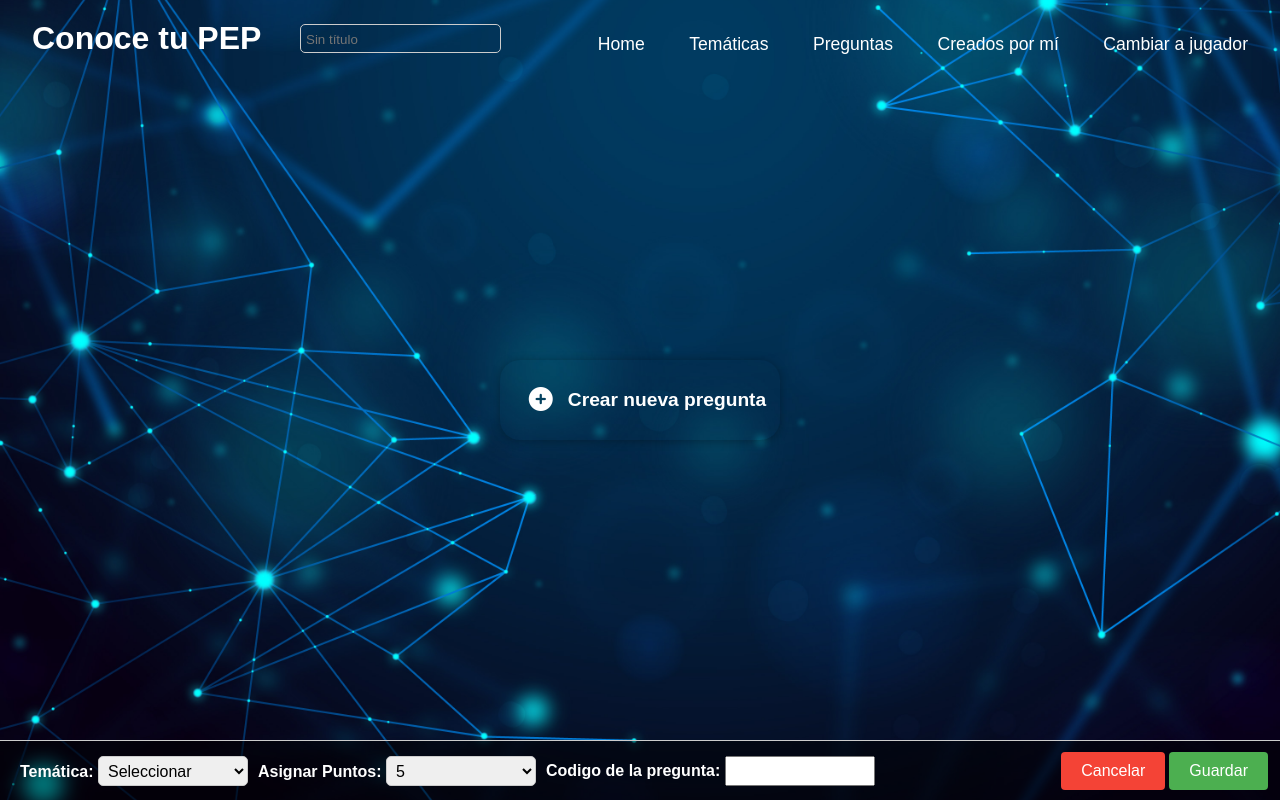
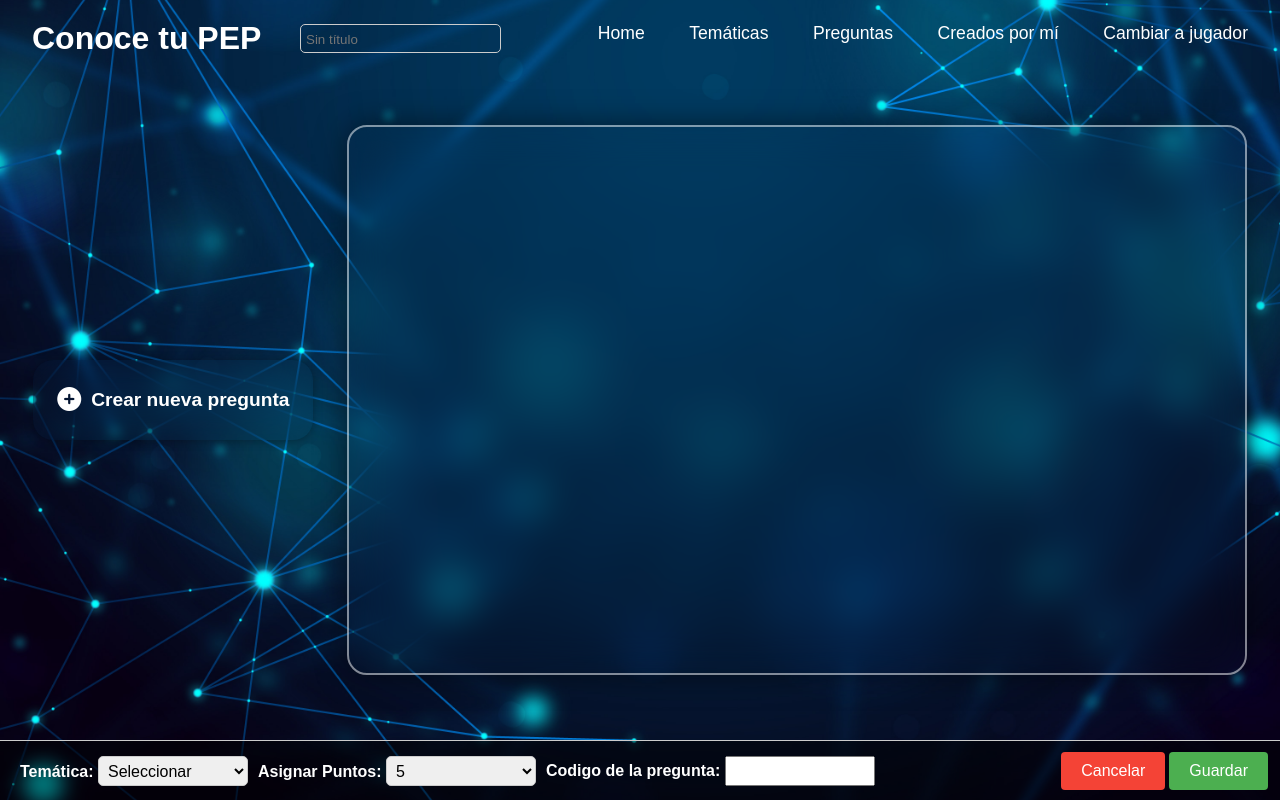
Before and after one commit to MartinCantillo/Juego-Pep, a Flask app: page /crearpreguntas in a window 1280 px wide. Run offline with Flask 3, Linux system fonts and the light colour scheme; data that the repository does not hold is empty.

Commit message:
contenedor preguntas creadas

```diff
--- a/config/static/css/admin.css
+++ b/config/static/css/admin.css
@@ -50,6 +50,6 @@ button {
     background-color: #008000;
     color: #ffffff;
     padding: 10px 20px;
-    border-radius: 5px;
+    border-radius: 6px;
     cursor: pointer;
 }
--- a/config/static/css/crearpreguntas.css
+++ b/config/static/css/crearpreguntas.css
@@ -1,3 +1,9 @@
+body{
+    display: flex;
+    align-items: center;
+    justify-content: space-evenly;
+}
+
 .navbar {
     position: absolute;
     top: 30px;
@@ -31,6 +37,7 @@
     align-items: center;
     background-color: transparent;
     border-radius: 20px;
+    backdrop-filter: blur(20px);
     overflow: hidden;
     box-shadow: 0 1px 10px rgba(0, 0, 0, 0.3);
     cursor: pointer;
@@ -47,9 +54,32 @@
 
 .add_btn {
     color: #fff;
-    padding: 15px;
+    margin-right: 10px;
     font-size: 1.5rem;
     cursor: pointer;
+}
+
+.preguntas-creadas {
+    width: 95%;
+    height: 550px;
+    max-width: 900px;
+    background: transparent;
+    border: 2px solid rgba(255, 255, 255, .5);
+    border-radius: 20px;
+    backdrop-filter: blur(20px);
+    box-shadow: 0 0px 30px rgba(0, 0, 0, .5);
+    display: flex;
+    justify-content: center;
+    align-items: center;
+}
+
+.content-pregunta {
+    width: 100%;
+    height: 100%;
+    display: flex;
+    justify-content: center;
+    align-items: center;
+    padding: 20px;
 }
 
 .contenedor {
@@ -130,41 +160,6 @@
     text-align: center;
 }
 
-
-/*.explicacion-pregunta {
-    display: flex;
-    justify-content: center;
-    width: 800px;
-    height: 100px;
-    padding: 20px 50px;
-    font: 1em sans-serif;
-    color: #fff;
-    text-align: center;
-    overflow: hidden;
-}
-
-.pregunta {
-    display: flex;
-    justify-content: center;
-}
-
-.tittle-pregunta{
-    width: 100%;
-    height: 100%;
-    border-radius: 5px;
-    padding: 5px;
-    font-size: 1rem;
-}
-
-.tittle-pregunta input {
-    width: 100%;
-    height: 100%;
-    border: none;
-    background: transparent;
-    outline: none;
-    color: #fff;
-}
-*/
 .guardarPregunta {
     color: #fff;
     font-size: 1.5rem;
@@ -288,7 +283,8 @@ li {
 }
 
 @media (max-width:1080px) {
-    .contenedor {
+    .contenedor,
+    .contenedor.open {
         display: none;
     }
 
--- a/config/static/css/creartematicas.css
+++ b/config/static/css/creartematicas.css
@@ -1,5 +1,4 @@
 .contenedor-tematica {
-    position: relative;
     width: 95%;
     height: 550px;
     max-width: 900px;
@@ -9,20 +8,42 @@
     backdrop-filter: blur(20px);
     box-shadow: 0 0px 30px rgba(0, 0, 0, .5);
     display: flex;
+    justify-content: center;
+    align-items: center;
+}
+
+.interior {
+    width: 100%;
+    height: 100%;
+    display: flex;
     flex-direction: column;
     justify-content: center;
     align-items: center;
+    padding: 20px;
 }
+
+.title {
+    margin-bottom: 20px;
+}
+
+.input {
+    width: 50%;
+    margin-bottom: 10px;
+}
+
+.btn {
+    margin-top: 20px;
+}
+
 
 h2 {
     font-size: 2rem;
     color: #fff;
     text-align: center;
-    margin-bottom: 2rem;
 }
 
-.input input{
-    width: 150%;
+.input input {
+    width: 100%;
     padding: 10px 16px;
     border: 2px solid rgba(255, 255, 255, .5);
     background: transparent;
--- a/config/static/js/crearpreguntas.js
+++ b/config/static/js/crearpreguntas.js
@@ -29,7 +29,9 @@ const footerPregunta = document.querySelector(".footer");
 crearPreguntaBtn.onclick = function () {
   contenedorPregunta.classList.toggle("open");
   const isOpen = contenedorPregunta.classList.contains("open");
-  crearPreguntaBtn.classList = isOpen ? "card-pregunta open" : "card-pregunta";
+  crearPreguntaBtn.classList = isOpen
+  ? "card-pregunta open"
+  : "card-pregunta";
 };
 
 function GuardarPregunta() {
--- a/config/templates/crearpreguntas.html
+++ b/config/templates/crearpreguntas.html
@@ -7,12 +7,19 @@
             </span>
     </nav>
 </header>
+
 <div class="card-pregunta" id="crearpreguntas">
     <div class="add_btn">
         <i class="fa-solid fa-circle-plus"></i>
     </div>
     <h3>Crear nueva pregunta</h3>
 </div>
+<div class="preguntas-creadas">
+    <div class="content-pregunta">
+
+    </div>
+</div>
+
 <div class="contenedor" >
     <div class="contenedor-interior">
         <div class="contenedor-pregunta">
--- a/config/templates/creartematicas.html
+++ b/config/templates/creartematicas.html
@@ -1,5 +1,6 @@
 {% extends "layout.html" %} {% block body %}
 <div class="contenedor-tematica">
+    <div class="interior">
         <h2 class="title">Tématicas</h2>
         <div class="input">
             <label for="nombreTematica">Nombre</label>
@@ -12,7 +13,7 @@
         <button type="submit" onclick="saveTematica()" class="btn">
             Guardar
         </button>
-
+    </div>
 </div>
 
 {% endblock %}
--- a/config/templates/layout.html
+++ b/config/templates/layout.html
@@ -30,7 +30,7 @@
         </div>
         <div class="menu-inferior">
             <a href="/admin">Home</a>
-            <a href="/creartematicas">Temáticas</a>
+            <a href="/creartematicas" >Temáticas</a>
             <a href="/crearpreguntas">Preguntas</a>
             <a href="/creadospormi">Creados por mí</a>
             <a href="#">Cambiar a jugador</a>
```
Lines whose indentation alone changed are shown as unchanged.
